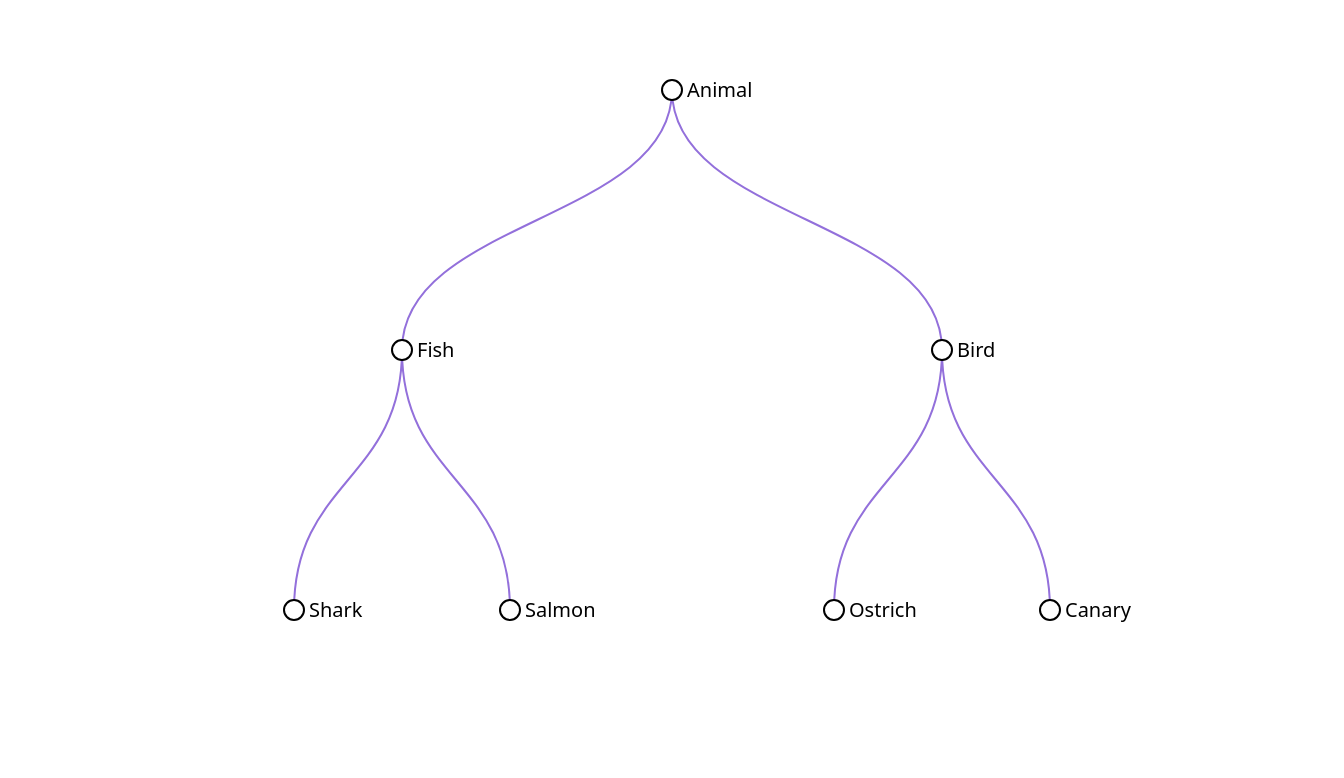
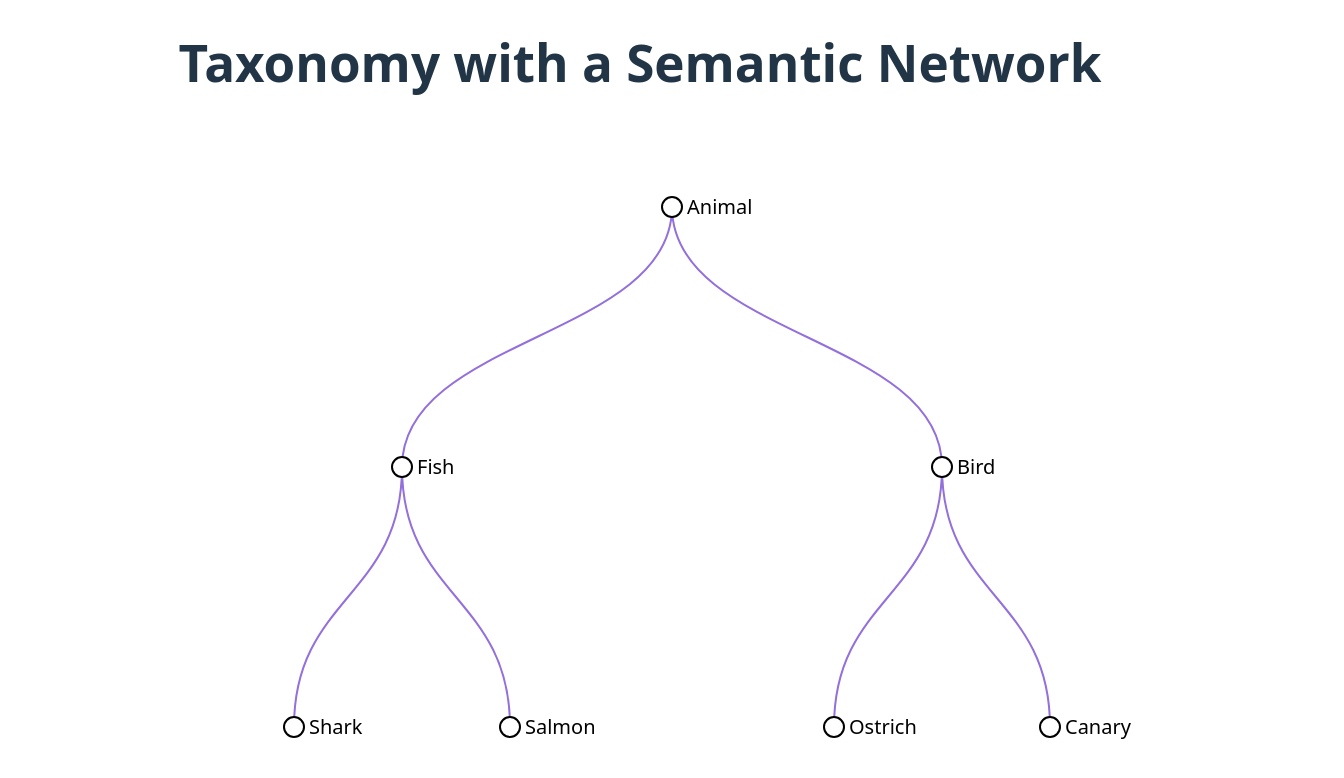
Before and after one commit to brisalchert/CSC410, a website built with Vite: page Module4/taxonomy/index.html in a window 1280 px wide. Shown: the whole page, 1344 px wide, since content can reach past the window. Built offline with nearby package versions, Linux system fonts and the light colour scheme.

Commit message:
Update title and add header

```diff
--- a/Module4/taxonomy/index.html
+++ b/Module4/taxonomy/index.html
@@ -4,10 +4,11 @@
     <meta charset="UTF-8" />
     <link rel="icon" type="image/svg+xml" href="/vite.svg" />
     <meta name="viewport" content="width=device-width, initial-scale=1.0" />
-    <title>Vite App</title>
+    <title>Taxonomy with Semantic Network</title>
     <script src="https://d3js.org/d3.v7.min.js"></script>
   </head>
   <body>
+    <h1>Taxonomy with a Semantic Network</h1>
     <svg width="1280" height="720"></svg>
     <dialog id="dialog">
       <p id="dialog-text"></p>
--- a/Module4/taxonomy/src/style.css
+++ b/Module4/taxonomy/src/style.css
@@ -25,7 +25,9 @@ a:hover {
 body {
   margin: 0;
   display: flex;
-  place-items: center;
+  flex-direction: column;
+  align-items: center;
+  justify-content: center;
   min-width: 320px;
   min-height: 100vh;
 }
```
